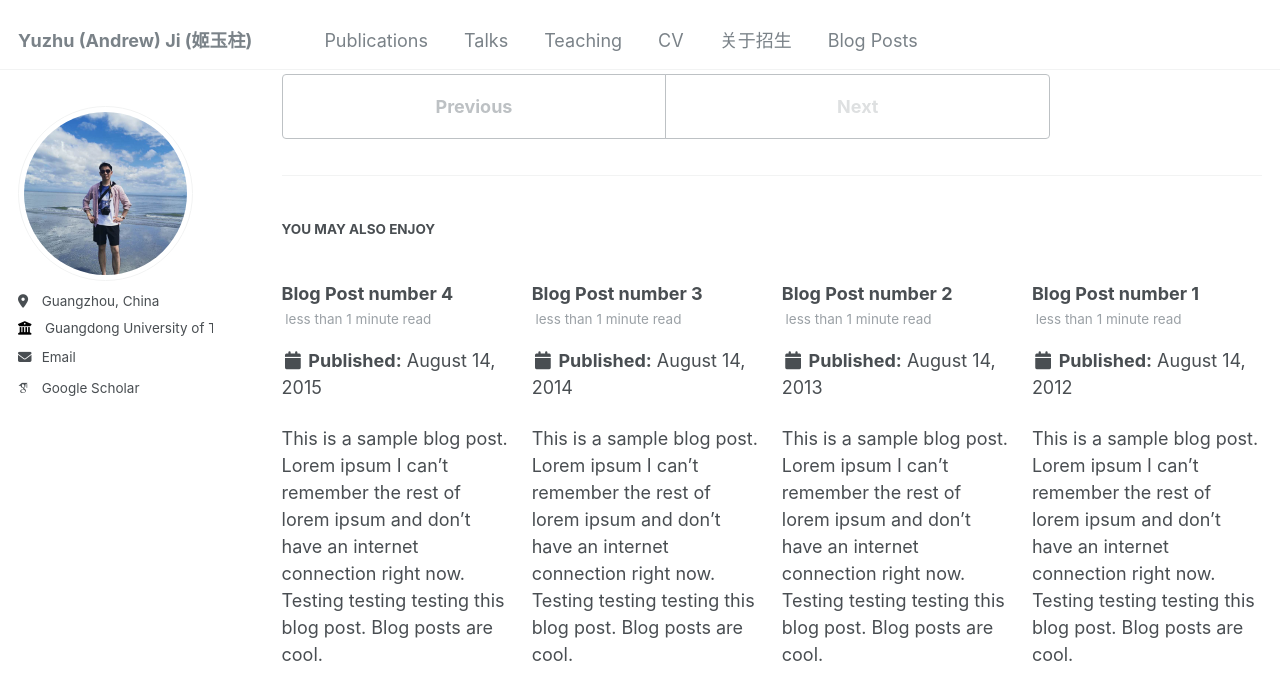
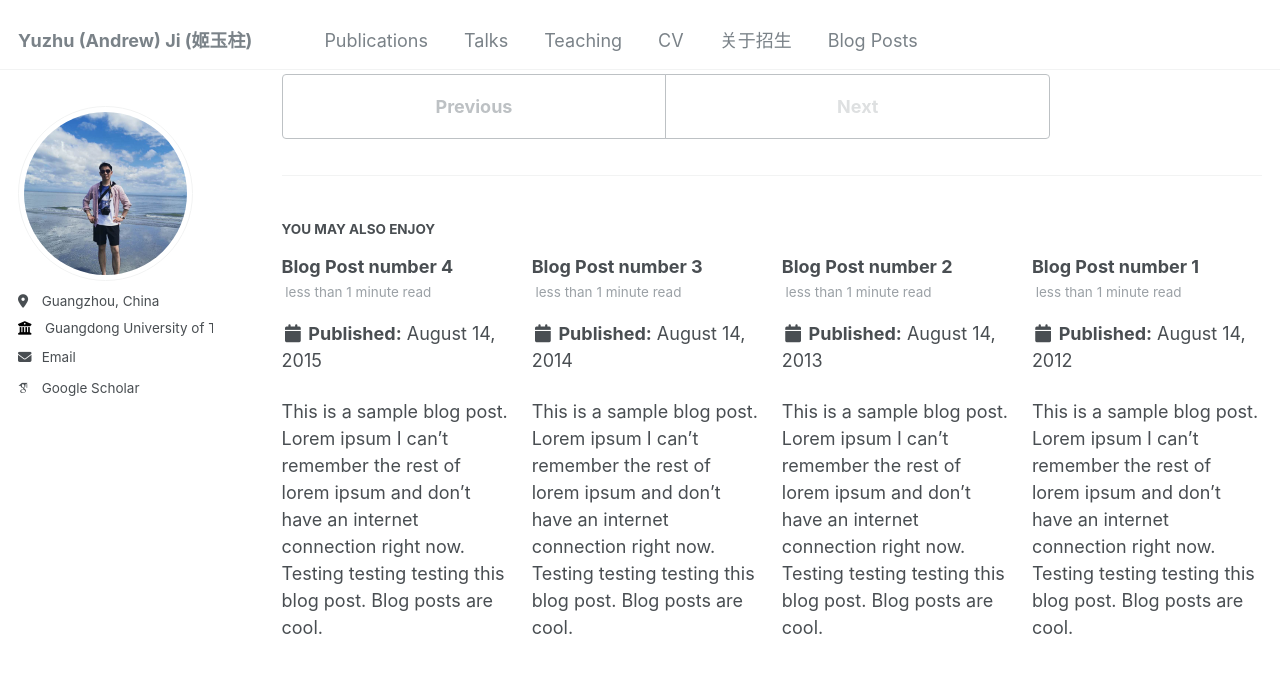
Before and after one commit to AndrewChiyz/andrewchiyz.github.io, a Jekyll site: the page built from _posts/2199-01-01-future-post.md, in a window 1280 px wide and 900 px high, scrolled down 519 px. Shown: the top 700 px of the window. Built offline with Jekyll 4.4.1, drawn with Linux system fonts in a browser that asks for light colours; some web fonts are replaced.

Commit message:
update: pub. html

```diff
--- a/_config.yml
+++ b/_config.yml
@@ -84,7 +84,7 @@ publication_category:
     title: 'Conference Papers'
 
 # Site Settings # filename of teaser fallback teaser image placed in /images/, .e.g. "500x300.png"
-teaser                   : "images/500x300.png"
+teaser                   : # "images/500x300.png"
 breadcrumbs              : false # true, false (default)
 words_per_minute         : 160
 future                   : true
```
